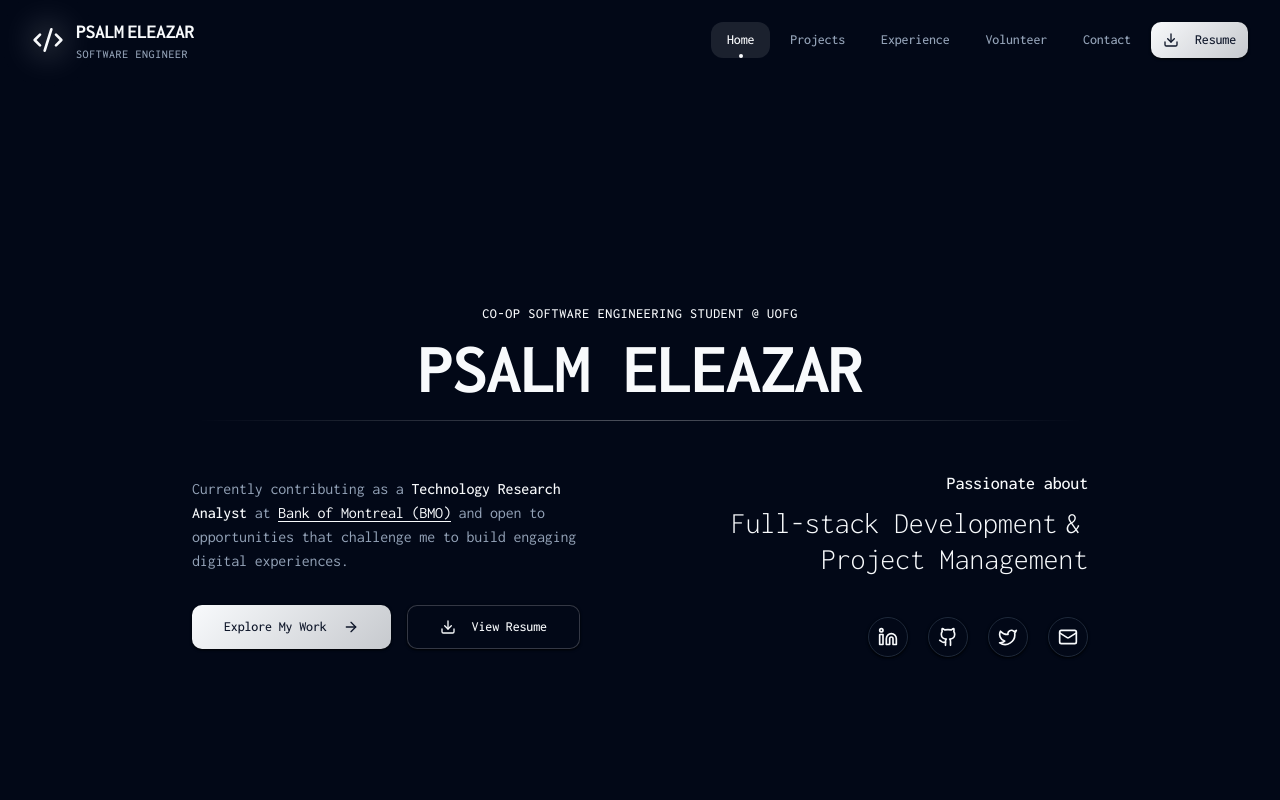
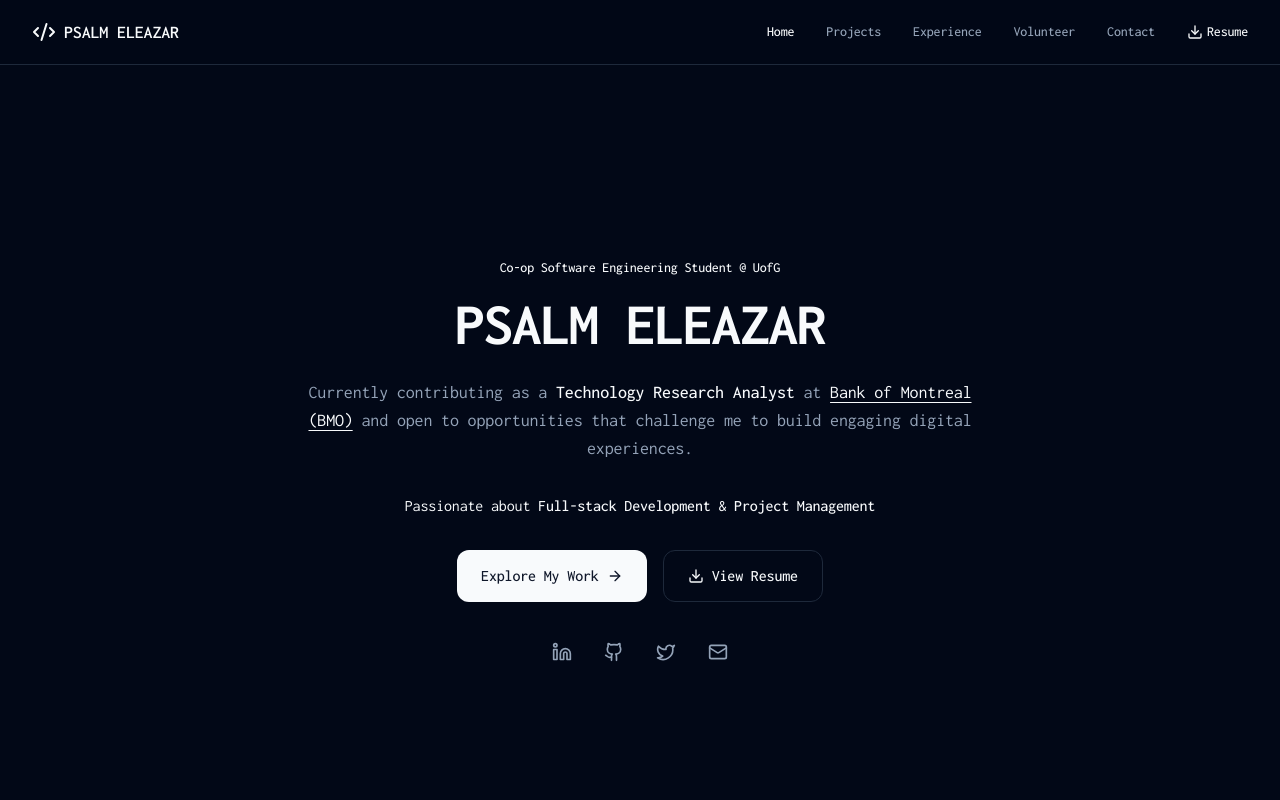
Before and after one commit to P541M/portfolio, a Next.js app: page / in a window 1280 px wide. Shown: the top 800 px of the page. Built offline with nearby package versions, Linux system fonts and the light colour scheme.

Commit message:
fixed spacing, gave each tab it's own page

```diff
--- a/src/app/layout.tsx
+++ b/src/app/layout.tsx
@@ -55,7 +55,7 @@
       >
         <div className="flex min-h-screen flex-col">
           <Navigation />
-          <main className="flex-1 pt-20">
+          <main className="flex-1 pt-16">
             {children}
           </main>
           <Footer />
--- a/src/components/sections/Contact.tsx
+++ b/src/components/sections/Contact.tsx
@@ -121,7 +121,7 @@
   // Don't render anything until mounted (prevents hydration issues)
   if (!mounted) {
     return (
-      <section id="contact" className="py-24 bg-muted/30">
+      <section id="contact" className="min-h-screen bg-muted/30 py-6">
         <div className="container px-4 mx-auto sm:px-6 lg:px-8">
           <div className="text-center mb-16">
             <h2 className="text-3xl font-bold tracking-tight sm:text-4xl lg:text-5xl mb-4">
@@ -144,7 +144,7 @@
   }
 
   return (
-    <section id="contact" className="py-24 bg-muted/30">
+    <section id="contact" className="min-h-screen bg-muted/30 py-6">
       <div className="container px-4 mx-auto sm:px-6 lg:px-8">
         <motion.div
           variants={containerVariants}
--- a/src/components/sections/ExperienceTeaser.tsx
+++ b/src/components/sections/ExperienceTeaser.tsx
@@ -66,7 +66,7 @@
   if (!mounted) return null;
 
   return (
-    <section className="py-24 bg-muted/30">
+    <section className="py-12 bg-muted/30">
       <div className="container mx-auto px-4 sm:px-6 lg:px-8">
         <motion.div
           initial="hidden"
--- a/src/components/sections/Hero.tsx
+++ b/src/components/sections/Hero.tsx
@@ -1,13 +1,9 @@
 "use client";
 
-import { motion } from "framer-motion";
 import { ArrowRight, Download, Mail, Linkedin, Github, Twitter } from "lucide-react";
-import { Button } from "@/components/ui/button";
 import Link from "next/link";
 
 const Hero = () => {
-
-
   const handleExploreClick = () => {
     const projectsSection = document.querySelector("[data-section='projects-teaser']");
     if (projectsSection) {
@@ -38,135 +34,67 @@
     },
   ];
 
-  const containerVariants = {
-    hidden: { opacity: 0 },
-    visible: {
-      opacity: 1,
-      transition: {
-        duration: 0.6,
-        staggerChildren: 0.2,
-      },
-    },
-  };
-
-  const itemVariants = {
-    hidden: { opacity: 0, y: 20 },
-    visible: {
-      opacity: 1,
-      y: 0,
-      transition: { duration: 0.6 },
-    },
-  };
-
   return (
     <section
       id="hero-section"
-      className="relative min-h-screen flex items-center justify-center bg-background pt-16 md:pt-0"
+      className="min-h-screen flex items-center justify-center bg-background"
       aria-labelledby="hero-title"
     >
-      <div className="container px-4 py-6 md:py-12 sm:px-6 lg:px-8">
-        <div className="mx-auto max-w-4xl">
-          <motion.div
-            variants={containerVariants}
-            initial="hidden"
-            animate="visible"
+      <div className="container px-4 py-12 sm:px-6 lg:px-8">
+        <div className="mx-auto max-w-3xl text-center">
+          <p className="mb-4 text-sm font-medium text-primary">
+            Co-op Software Engineering Student @ UofG
+          </p>
+
+          <h1
+            id="hero-title"
+            className="mb-6 text-5xl font-bold tracking-tight text-foreground md:text-6xl"
           >
-            <div className="relative mb-8 text-center md:mb-12">
-              <motion.p
-                variants={itemVariants}
-                className="mb-2 text-xs font-medium uppercase tracking-wider text-primary md:text-sm"
-              >
-                Co-op Software Engineering Student @ UofG
-              </motion.p>
-              <motion.h1
-                variants={itemVariants}
-                id="hero-title"
-                className="mb-0 text-4xl font-bold tracking-tight text-foreground md:text-6xl lg:text-7xl"
-              >
-                <span className="text-primary">PSALM</span>{" "}
-                ELEAZAR
-              </motion.h1>
-              <motion.div
-                variants={itemVariants}
-                className="mt-3 h-px w-full bg-gradient-to-r from-transparent via-primary/30 to-transparent md:mt-4 animate-fade-in"
-              />
-            </div>
+            <span className="text-primary">PSALM</span> ELEAZAR
+          </h1>
 
-            <div className="grid gap-8 md:grid-cols-2 md:gap-16">
-              <div className="order-2 flex flex-col justify-center md:order-1">
-                <motion.p
-                  variants={itemVariants}
-                  className="mb-6 text-center text-sm text-muted-foreground md:mb-8 md:text-left md:text-base"
-                >
+          <p className="mb-8 text-lg text-muted-foreground max-w-2xl mx-auto">
             Currently contributing as a{" "}
-                  <span className="font-medium text-primary">
-                    Technology Research Analyst
-                  </span>{" "}
+            <span className="font-medium text-primary">Technology Research Analyst</span>{" "}
             at{" "}
             <a
               href="https://www.bmo.com"
               target="_blank"
               rel="noopener noreferrer"
-                    className="border-b border-primary text-primary transition-colors duration-300 hover:border-primary/70 hover:text-primary/90"
+              className="text-primary hover:text-primary/80 transition-colors underline underline-offset-4"
             >
               Bank of Montreal (BMO)
             </a>{" "}
-                  and open to opportunities that challenge me to build engaging
-                  digital experiences.
-                </motion.p>
+            and open to opportunities that challenge me to build engaging digital experiences.
+          </p>
 
-                <motion.div
-                  variants={itemVariants}
-                  className="flex flex-col space-y-3 sm:flex-row sm:space-x-4 sm:space-y-0"
+          <p className="mb-8 text-base text-foreground">
+            Passionate about{" "}
+            <span className="text-primary font-medium">Full-stack Development</span>{" "}
+            & <span className="text-primary font-medium">Project Management</span>
+          </p>
+
+          <div className="flex flex-col sm:flex-row gap-4 justify-center mb-8">
+            <button
+              onClick={handleExploreClick}
+              className="px-6 py-3 bg-primary text-primary-foreground rounded-lg font-medium hover:bg-primary/90 transition-colors flex items-center justify-center gap-2"
             >
-                  <Button
-                    size="lg"
-                    onClick={handleExploreClick}
-                    className="group bg-primary hover:bg-primary/90"
-                  >
-                    <span>Explore My Work</span>
-                    <ArrowRight className="ml-2 h-4 w-4 transition-transform group-hover:translate-x-1" />
-                  </Button>
+              Explore My Work
+              <ArrowRight className="h-4 w-4" />
+            </button>
 
-                  <Button
-                    variant="outline"
-                    size="lg"
-                    asChild
-                    className="group border-primary/20 hover:bg-primary/5"
-                  >
             <a
               href="https://docs.google.com/document/d/14y5puVSbSHT0-GetZlJhusbWYR7hd1e_/edit?usp=sharing&ouid=100426459370719602883&rtpof=true&sd=true"
               target="_blank"
               rel="noopener noreferrer"
+              className="px-6 py-3 border border-border rounded-lg font-medium hover:bg-muted transition-colors flex items-center justify-center gap-2"
             >
-                      <Download className="mr-2 h-4 w-4" />
+              <Download className="h-4 w-4" />
               View Resume
             </a>
-                  </Button>
-                </motion.div>
           </div>
 
-              <div className="order-1 flex flex-col items-center justify-center md:order-2 md:items-end">
-                <motion.div
-                  variants={itemVariants}
-                  className="mb-4 text-center md:mb-6 md:text-right"
-                >
-                  <p className="mb-1 text-base font-medium text-foreground md:mb-2 md:text-lg">
-                    Passionate about
-                  </p>
-                  <p className="text-xl font-light text-primary md:text-3xl">
-                    Full-stack Development
-                    <span className="mx-2 inline-block text-foreground">
-                      &
-                    </span>
-                    Project Management
-                  </p>
-                </motion.div>
-
-                <motion.div
-                  variants={itemVariants}
-                  className="mt-3 flex items-center justify-center space-x-4 md:mt-4 md:justify-end md:space-x-5"
-                >
+          <div className="flex items-center justify-center space-x-4">
             {socialLinks.map((link) => {
               const IconComponent = link.icon;
               return (
@@ -176,16 +104,13 @@
                   target="_blank"
                   rel="noopener noreferrer"
                   aria-label={link.name}
-                        className="group flex h-8 w-8 items-center justify-center rounded-full bg-background border border-border text-primary shadow-smooth transition-all duration-300 hover:bg-primary hover:text-primary-foreground hover:-translate-y-1 hover:shadow-smooth-md md:h-10 md:w-10"
+                  className="p-2 text-muted-foreground hover:text-primary transition-colors"
                 >
-                        <IconComponent className="h-4 w-4 md:h-5 md:w-5" />
+                  <IconComponent className="h-5 w-5" />
                 </Link>
               );
             })}
-                </motion.div>
           </div>
-            </div>
-          </motion.div>
         </div>
       </div>
     </section>
--- a/src/components/sections/Navigation.tsx
+++ b/src/components/sections/Navigation.tsx
@@ -1,24 +1,14 @@
 "use client";
 
-import { useState, useEffect } from "react";
+import { useState } from "react";
 import Link from "next/link";
 import { usePathname } from "next/navigation";
-import { Code2, Download } from "lucide-react";
-import { Button } from "@/components/ui/button";
+import { Code2, Download, Menu, X } from "lucide-react";
 import { cn } from "@/lib/utils";
 
 const Navigation = () => {
   const [isOpen, setIsOpen] = useState(false);
-  const [scrolled, setScrolled] = useState(false);
   const pathname = usePathname();
-
-  useEffect(() => {
-    const handleScroll = () => {
-      setScrolled(window.scrollY > 10);
-    };
-    window.addEventListener("scroll", handleScroll);
-    return () => window.removeEventListener("scroll", handleScroll);
-  }, []);
 
   const navItems = [
     { href: "/", label: "Home" },
@@ -36,161 +26,82 @@
   };
 
   return (
-    <nav
-      className={cn(
-        "fixed top-0 z-50 w-full transition-all duration-500 ease-out",
-        scrolled
-          ? "glass shadow-smooth border-b border-border/30 backdrop-blur-xl"
-          : "bg-transparent"
-      )}
-    >
+    <nav className="fixed top-0 z-50 w-full bg-background/90 backdrop-blur-sm border-b border-border">
       <div className="container mx-auto px-4 sm:px-6 lg:px-8">
-        <div className="flex h-20 items-center justify-between">
-          {/* Enhanced Logo */}
-          <Link
-            href="/"
-            className="group flex items-center space-x-3 transition-all duration-300 hover:scale-105"
-          >
-            <div className="relative">
-              <div className="absolute inset-0 bg-primary/20 blur-lg rounded-full group-hover:bg-primary/30 transition-all duration-300" />
-              <Code2 className="relative h-8 w-8 text-primary group-hover:rotate-12 transition-all duration-300" />
-            </div>
-            <div className="flex flex-col">
-              <div className="flex items-center space-x-1">
-                <span className="font-bold text-xl text-primary tracking-tight">PSALM</span>
-                <span className="font-bold text-xl text-foreground tracking-tight">ELEAZAR</span>
-              </div>
-              <span className="text-xs text-muted-foreground font-medium tracking-wider uppercase">
-                Software Engineer
-              </span>
-            </div>
+        <div className="flex h-16 items-center justify-between">
+          <Link href="/" className="flex items-center space-x-2">
+            <Code2 className="h-6 w-6 text-primary" />
+            <span className="font-semibold text-lg">PSALM ELEAZAR</span>
           </Link>
 
-          {/* Enhanced Desktop Navigation */}
-          <div className="hidden md:flex items-center space-x-1">
+          <div className="hidden md:flex items-center space-x-8">
             {navItems.map((item) => (
               <Link
                 key={item.href}
                 href={item.href}
                 className={cn(
-                  "relative px-4 py-2 text-sm font-medium transition-all duration-300 rounded-lg group",
-                  "hover:bg-primary/10 hover:text-primary",
+                  "text-sm font-medium transition-colors",
                   isActiveNavItem(item.href)
-                    ? "text-primary bg-primary/10"
-                    : "text-muted-foreground hover:text-primary"
+                    ? "text-primary"
+                    : "text-muted-foreground hover:text-foreground"
                 )}
               >
-                <span className="relative z-10">{item.label}</span>
-                {isActiveNavItem(item.href) && (
-                  <div className="absolute bottom-0 left-1/2 transform -translate-x-1/2 w-1 h-1 bg-primary rounded-full" />
-                )}
-                <div className="absolute inset-0 bg-primary/5 rounded-lg scale-0 group-hover:scale-100 transition-transform duration-300" />
+                {item.label}
               </Link>
             ))}
 
-            <div className="ml-6 flex items-center space-x-3">
-              <Button
-                asChild
-                size="sm"
-                className="group relative overflow-hidden bg-primary hover:bg-primary/90 text-primary-foreground"
-              >
             <a
               href="https://docs.google.com/document/d/14y5puVSbSHT0-GetZlJhusbWYR7hd1e_/edit?usp=sharing&ouid=100426459370719602883&rtpof=true&sd=true"
               target="_blank"
               rel="noopener noreferrer"
-                  className="flex items-center space-x-2"
+              className="flex items-center space-x-1 text-sm font-medium text-primary hover:text-primary/80 transition-colors"
             >
-                  <Download className="h-4 w-4 transition-transform group-hover:scale-110" />
+              <Download className="h-4 w-4" />
               <span>Resume</span>
             </a>
-              </Button>
-            </div>
           </div>
 
-          {/* Enhanced Mobile menu button */}
-          <div className="md:hidden">
-            <Button
-              variant="ghost"
-              size="sm"
+          <button
             onClick={() => setIsOpen(!isOpen)}
+            className="md:hidden p-2 text-foreground"
             aria-label="Toggle menu"
-              className="relative p-2 hover:bg-primary/10"
           >
-              <div className="relative w-6 h-6">
-                <span
-                  className={cn(
-                    "absolute block h-0.5 w-6 bg-current transition-all duration-300 ease-in-out",
-                    isOpen ? "rotate-45 top-3" : "rotate-0 top-1"
-                  )}
-                />
-                <span
-                  className={cn(
-                    "absolute block h-0.5 w-6 bg-current transition-all duration-300 ease-in-out top-3",
-                    isOpen ? "opacity-0" : "opacity-100"
-                  )}
-                />
-                <span
-                  className={cn(
-                    "absolute block h-0.5 w-6 bg-current transition-all duration-300 ease-in-out",
-                    isOpen ? "-rotate-45 top-3" : "rotate-0 top-5"
-                  )}
-                />
-              </div>
-            </Button>
-          </div>
+            {isOpen ? <X className="h-5 w-5" /> : <Menu className="h-5 w-5" />}
+          </button>
         </div>
 
-        {/* Enhanced Mobile Navigation - Slide-out menu */}
-        <div
-          className={cn(
-            "md:hidden fixed inset-x-0 top-20 transition-all duration-300 ease-in-out",
-            isOpen
-              ? "opacity-100 translate-y-0 pointer-events-auto"
-              : "opacity-0 -translate-y-4 pointer-events-none"
-          )}
-        >
-          <div className="glass border border-border/50 mx-4 rounded-xl shadow-lg backdrop-blur-xl">
-            <div className="px-4 py-6 space-y-1">
-              {navItems.map((item, index) => (
+        {isOpen && (
+          <div className="md:hidden py-4">
+            <div className="space-y-2">
+              {navItems.map((item) => (
                 <Link
                   key={item.href}
                   href={item.href}
                   onClick={() => setIsOpen(false)}
                   className={cn(
-                    "block px-4 py-3 text-base font-medium transition-all duration-300 rounded-lg",
-                    "hover:bg-primary/10 hover:text-primary transform hover:translate-x-1",
+                    "block py-2 text-sm font-medium transition-colors",
                     isActiveNavItem(item.href)
-                      ? "text-primary bg-primary/10"
-                      : "text-muted-foreground"
+                      ? "text-primary"
+                      : "text-muted-foreground hover:text-foreground"
                   )}
-                  style={{
-                    animationDelay: isOpen ? `${index * 50}ms` : "0ms",
-                  }}
                 >
                   {item.label}
                 </Link>
               ))}
 
-              <div className="pt-4 mt-4 border-t border-border/50">
-                <Button
-                  asChild
-                  size="sm"
-                  className="w-full group bg-primary hover:bg-primary/90 text-primary-foreground"
-                >
               <a
                 href="https://docs.google.com/document/d/14y5puVSbSHT0-GetZlJhusbWYR7hd1e_/edit?usp=sharing&ouid=100426459370719602883&rtpof=true&sd=true"
                 target="_blank"
                 rel="noopener noreferrer"
-                    className="flex items-center justify-center space-x-2"
+                onClick={() => setIsOpen(false)}
+                className="flex items-center space-x-1 py-2 text-sm font-medium text-primary hover:text-primary/80 transition-colors"
               >
-                    <Download className="h-4 w-4 transition-transform group-hover:scale-110" />
-                    <span>Download Resume</span>
+                <Download className="h-4 w-4" />
+                <span>Resume</span>
               </a>
-                </Button>
             </div>
           </div>
-          </div>
-        </div>
+        )}
       </div>
     </nav>
   );
--- a/src/components/sections/Projects.tsx
+++ b/src/components/sections/Projects.tsx
@@ -60,7 +60,7 @@
   // Don't render anything until mounted (prevents hydration issues)
   if (!mounted) {
     return (
-      <section id="projects" className="py-24 bg-muted/30">
+      <section id="projects" className="min-h-screen bg-muted/30 py-6">
         <div className="container px-4 mx-auto sm:px-6 lg:px-8">
           <div className="text-center mb-16">
             <h2 className="text-3xl font-bold tracking-tight sm:text-4xl lg:text-5xl mb-4">
@@ -111,7 +111,7 @@
   };
 
   return (
-    <section id="projects" className="py-24 bg-muted/30">
+    <section id="projects" className="min-h-screen bg-muted/30 py-6">
       <div className="container px-4 mx-auto sm:px-6 lg:px-8">
         <motion.div
           variants={containerVariants}
--- a/src/components/sections/ProjectsTeaser.tsx
+++ b/src/components/sections/ProjectsTeaser.tsx
@@ -54,7 +54,7 @@
   if (!mounted) return null;
 
   return (
-    <section className="py-24 bg-background" data-section="projects-teaser">
+    <section className="py-12 bg-background" data-section="projects-teaser">
       <div className="container mx-auto px-4 sm:px-6 lg:px-8">
         <motion.div
           initial="hidden"
--- a/src/components/sections/Timeline.tsx
+++ b/src/components/sections/Timeline.tsx
@@ -82,7 +82,7 @@
   // Don't render anything until mounted (prevents hydration issues)
   if (!mounted) {
     return (
-      <section id="timeline" className="py-24 bg-muted/30">
+      <section id="timeline" className="min-h-screen bg-muted/30 py-6">
         <div className="container px-4 mx-auto sm:px-6 lg:px-8">
           <div className="text-center mb-16">
             <h2 className="text-3xl font-bold tracking-tight sm:text-4xl lg:text-5xl mb-4">
@@ -103,7 +103,7 @@
   }
 
   return (
-    <section id="timeline" className="py-24 bg-muted/30">
+    <section id="timeline" className="min-h-screen bg-muted/30 py-6">
       <div className="container px-4 mx-auto sm:px-6 lg:px-8">
         <motion.div
           variants={containerVariants}
--- a/src/components/sections/Volunteer.tsx
+++ b/src/components/sections/Volunteer.tsx
@@ -56,7 +56,7 @@
   // Don't render anything until mounted (prevents hydration issues)
   if (!mounted) {
     return (
-      <section id="volunteer" className="py-24 bg-background">
+      <section id="volunteer" className="min-h-screen bg-background py-6">
         <div className="container px-4 mx-auto sm:px-6 lg:px-8">
           <div className="text-center mb-16">
             <h2 className="text-3xl font-bold tracking-tight sm:text-4xl lg:text-5xl mb-4">
@@ -77,7 +77,7 @@
   }
 
   return (
-    <section id="volunteer" className="py-24 bg-background">
+    <section id="volunteer" className="min-h-screen bg-background py-6">
       <div className="container px-4 mx-auto sm:px-6 lg:px-8">
         <motion.div
           variants={containerVariants}
--- a/src/components/sections/VolunteerTeaser.tsx
+++ b/src/components/sections/VolunteerTeaser.tsx
@@ -76,7 +76,7 @@
   if (!mounted) return null;
 
   return (
-    <section className="py-24 bg-background">
+    <section className="py-12 bg-background">
       <div className="container mx-auto px-4 sm:px-6 lg:px-8">
         <motion.div
           initial="hidden"
```
Lines whose indentation alone changed are shown as unchanged.
